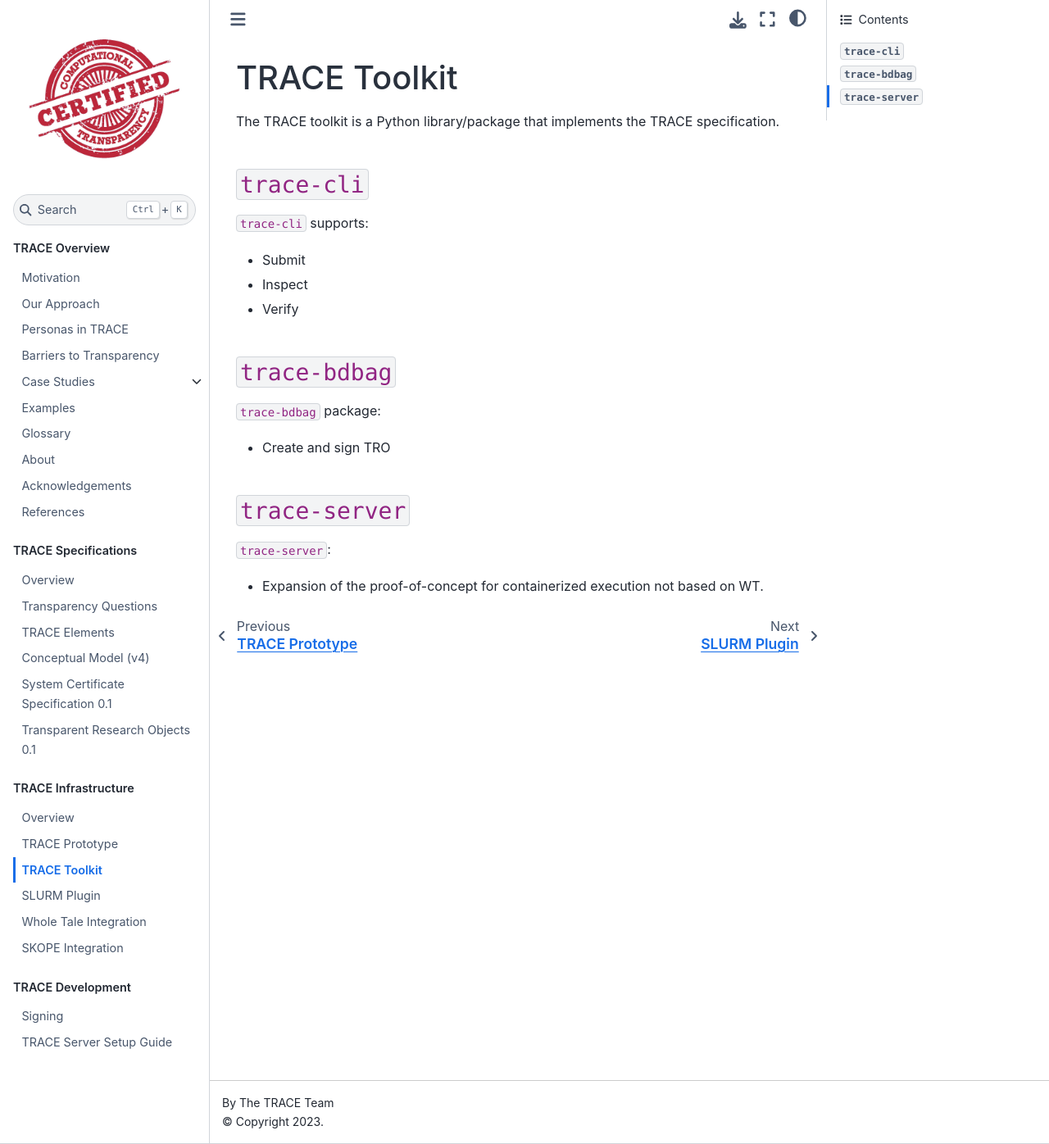
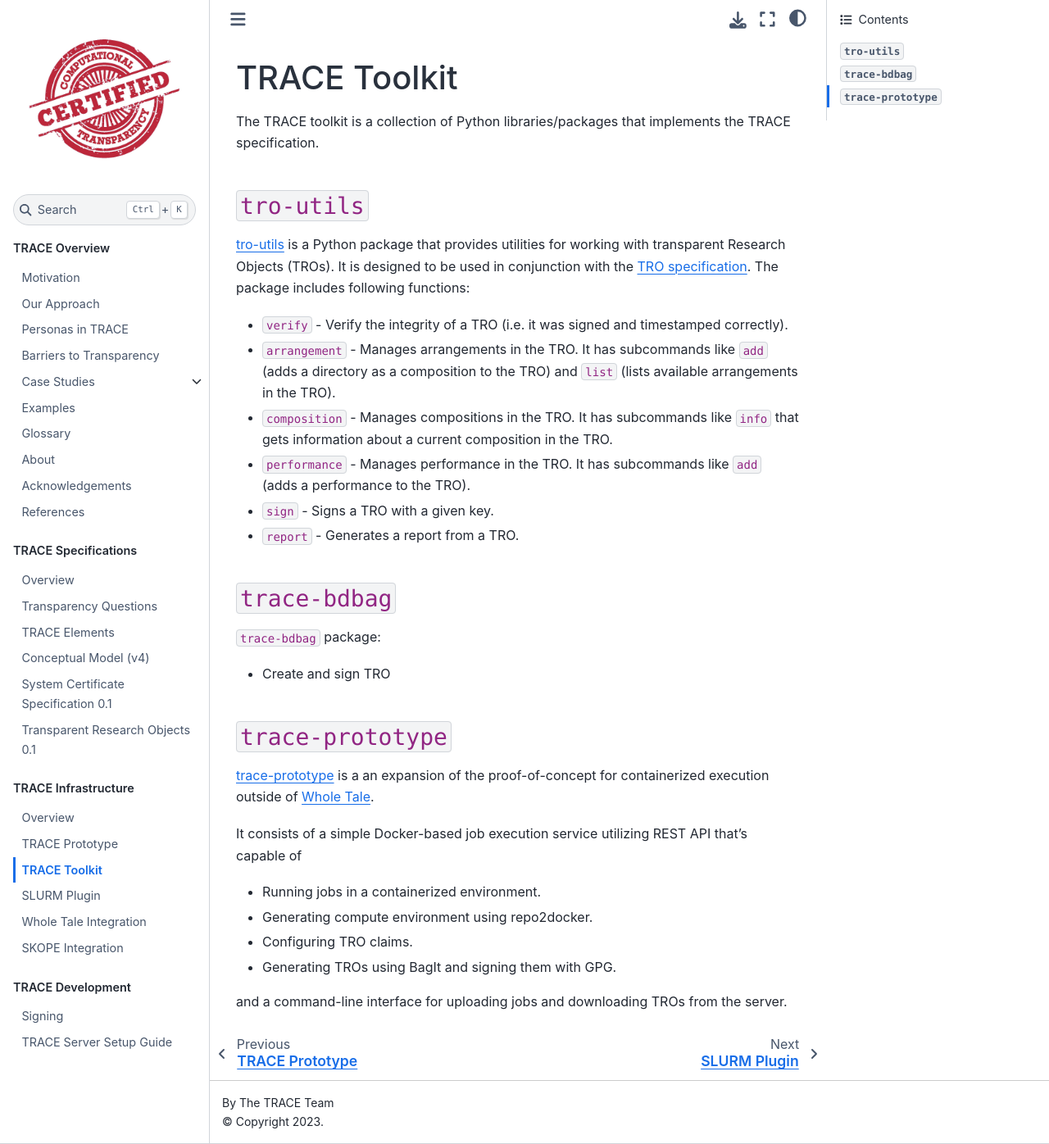
Before and after one commit to transparency-certified/trace-specification, a Jupyter Book: the page built from docs/trace-toolkit.md, in a window 1280 px wide and 1396 px high. Shown: the whole window at 82% size. Built offline with Jupyter Book 1.0.4 settings and Sphinx 7.4.7 and the Sphinx Book theme 1.1.4, drawn with Linux system fonts in a browser that asks for light colours.

Commit message:
Add basic info about tro-utils and trace-prototype

```diff
--- a/docs/trace-toolkit.md
+++ b/docs/trace-toolkit.md
@@ -1,21 +1,42 @@
 # TRACE Toolkit
 
-The TRACE toolkit is a Python library/package that implements the TRACE
+The TRACE toolkit is a collection of Python libraries/packages that implements the TRACE
 specification.
 
-## `trace-cli`
+## `tro-utils`
 
-`trace-cli` supports:
-* Submit
-* Inspect
-* Verify
+[tro-utils](https://github.com/transparency-certified/tro-utils)
+is a Python package that provides utilities for working with
+transparent Research Objects (TROs). It is designed to be used in conjunction with the
+[TRO specification](./specifications/tro/0.1/index.md). The package includes following functions:
+
+
+* `verify` - Verify the integrity of a TRO (i.e. it was signed and timestamped
+  correctly).
+* `arrangement` - Manages arrangements in the TRO. It has subcommands like `add`
+  (adds a directory as a composition to the TRO) and `list` (lists available arrangements in the TRO).
+* `composition` - Manages compositions in the TRO. It has subcommands like `info`
+  that gets information about a current composition in the TRO.
+* `performance` - Manages performance in the TRO. It has subcommands like `add`
+  (adds a performance to the TRO).
+* `sign` - Signs a TRO with a given key.
+* `report` - Generates a report from a TRO.
 
 ## `trace-bdbag`
 
 `trace-bdbag` package:
 * Create and sign TRO
 
-## `trace-server`
+## `trace-prototype`
 
-`trace-server`:
-* Expansion of the proof-of-concept for containerized execution not based on WT.
+[trace-prototype](https://github.com/transparency-certified/trace-prototype) is a
+an expansion of the proof-of-concept for containerized execution outside of [Whole Tale](https://wholetale.org).
+
+It consists of a simple Docker-based job execution service utilizing REST API that's capable of
+
+* Running jobs in a containerized environment.
+* Generating compute environment using repo2docker.
+* Configuring TRO claims.
+* Generating TROs using BagIt and signing them with GPG.
+
+and a command-line interface for uploading jobs and downloading TROs from the server.
```
